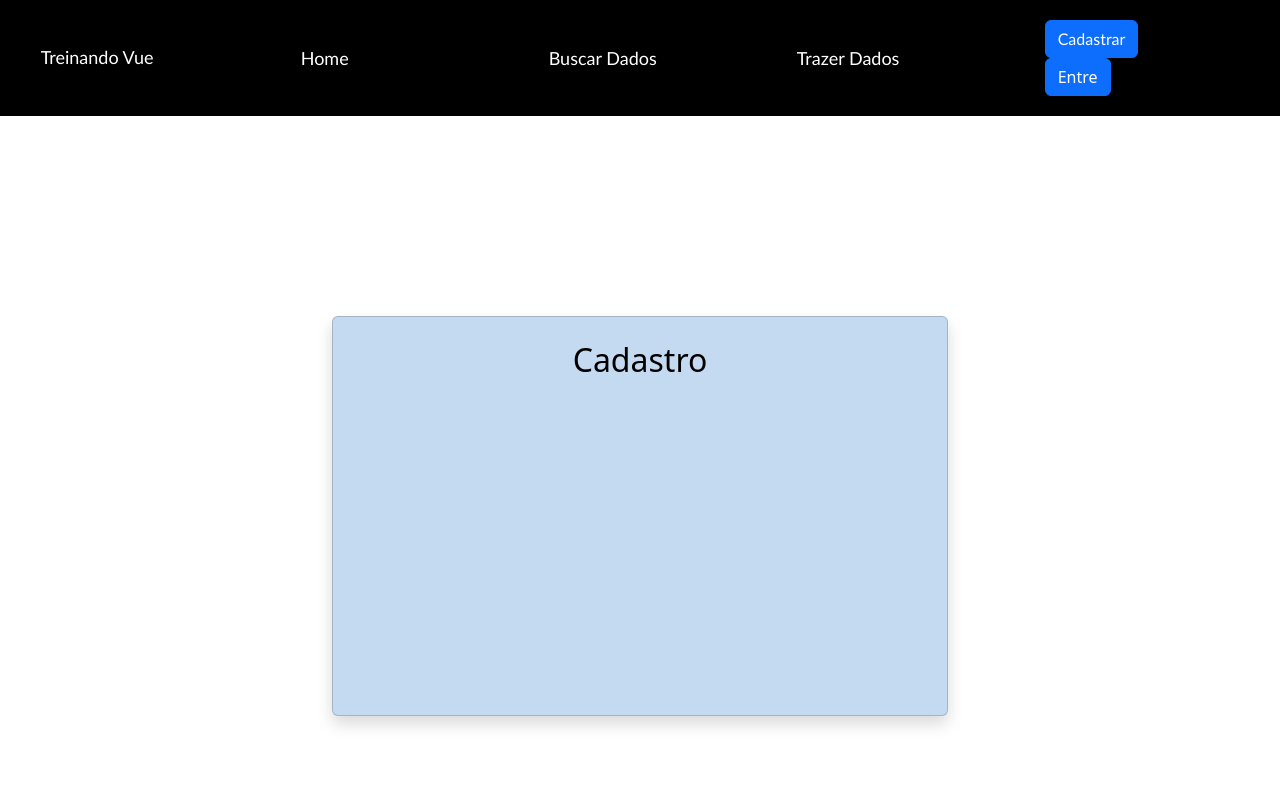
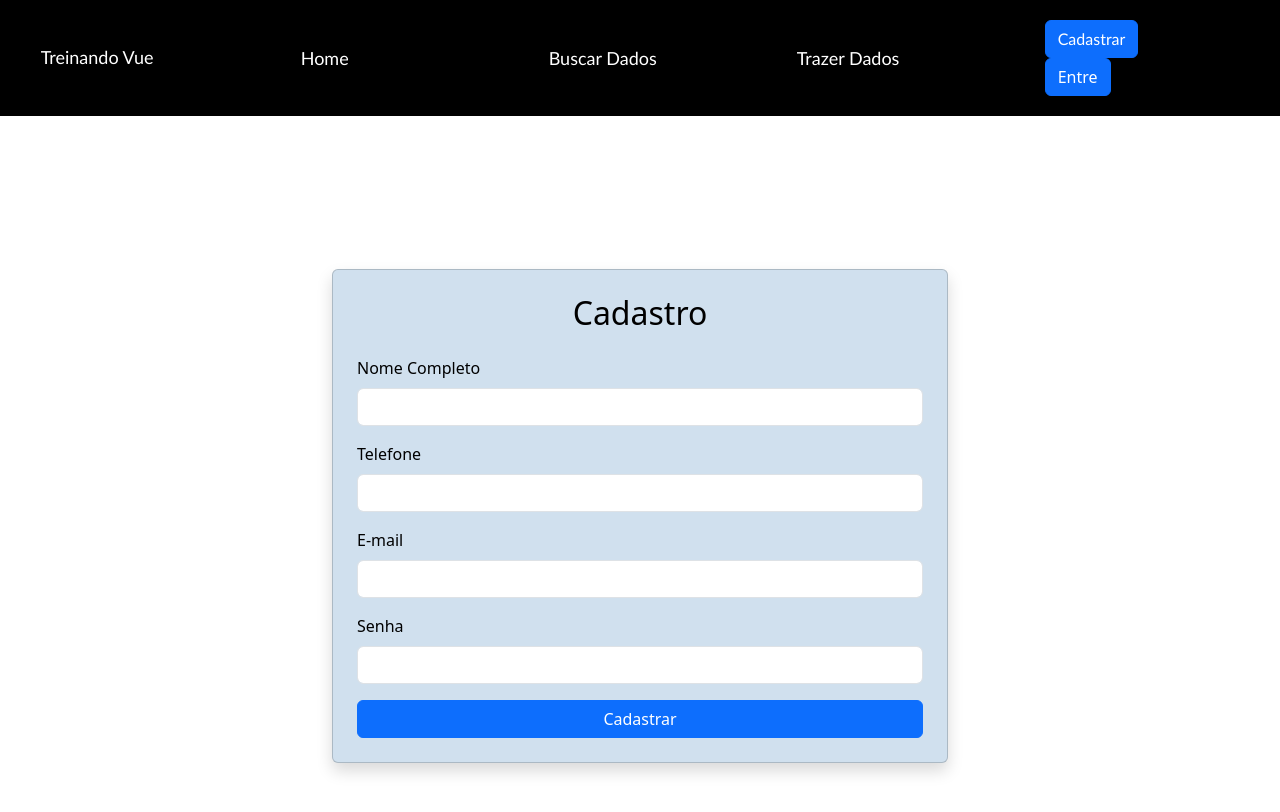
Before and after one commit to Ueslei09/Treinamento-vue, a Vue app in the folder TreinandoVue/: page /cadastra-usuario in a window 1280 px wide. Shown: the top 812 px of the page. Built offline with nearby package versions, Linux system fonts and the light colour scheme; the HTML template or start-up script is replaced by a standard one.

Commit message:
autlizado post

```diff
--- a/TreinandoVue/src/Views/CadastraUsuario.vue
+++ b/TreinandoVue/src/Views/CadastraUsuario.vue
@@ -13,12 +13,34 @@
       p-4: espaçamento interno confortável
       text-white: deixa todos os textos internos brancos
     -->
-    <div class="card w-50 h-50 shadow p-4 text-black custom-card">
+    <div class="card w-50  shadow p-4 text-black custom-card">
         <!-- mb-4: adiciona um espaçamento inferior de 1rem -->
       <h2 class="text-center mb-4">Cadastro</h2>
 
       <!-- O conteúdo do seu formulário entra aqui -->
         <form @submit.prevent="cadastrarUsuario">
+              <!-- Campo Nome -->
+        <div class="mb-3">
+          <label class="form-label">Nome Completo</label>
+          <input type="text" v-model="formulario.NOME" class="form-control" required>
+        </div>
+        <!-- Campo Telefone -->
+        <div class="mb-3">
+          <label class="form-label">Telefone</label>
+          <input type="tel" v-model="formulario.TELEFONE" class="form-control">
+        </div>
+        <!-- Campo Email -->
+        <div class="mb-3">
+          <label class="form-label">E-mail</label>
+          <input type="email" v-model="formulario.EMAIL" class="form-control" required>
+        </div>
+        <!-- Campo Senha -->
+        <div class="mb-3">
+          <label class="form-label">Senha</label>
+          <input type="password" v-model="formulario.SENHA" class="form-control" required>
+        </div>
+         <!-- Botão de envio -->
+        <button type="submit" class="btn btn-primary w-100">Cadastrar</button>
 
         </form>
 
@@ -29,7 +51,7 @@
 <style scoped>
 
  .card{
-  background-color: #c4daf0 !important;
+  background-color: #d0e0ee !important;
  }
 </style>
 <script setup>
@@ -38,10 +60,10 @@ import { ref } from 'vue';
 
 // Cria um objeto reativo chamado "formulario" que contém os campos do formulário
 const formulario = ref({
-  nome: '',
-  telefone: '',
-  email: '',
-  senha: ''    // Mapeia para a nova coluna SENHA
+  NOME: '',
+  TELEFONE: '',
+  EMAIL: '',
+  SENHA: ''    // Mapeia para a nova coluna SENHA
 });
 
 // Função
@@ -49,7 +71,7 @@ const cadastrarUsuario = async () => {
     // Faz uma requisição POST para o endpoint de cadastro, enviando os dados do formulário
 try {
 
-    const resposta = await fetch('http://localhost:3000/api/cadastro', {
+    const resposta = await fetch('http://localhost:3000/cadastro', {
       method: 'POST',
       headers: { 'Content-Type': 'application/json' },
       body: JSON.stringify(formulario.value)
@@ -57,7 +79,7 @@ try {
     // Verifica se a resposta foi bem-sucedida e exibe uma mensagem apropriada
      if (resposta.ok) {
       alert('Cadastrado com sucesso!');
-      formulario.value = { nome: '', telefone: '', email: '', usuario: '', senha: '' };
+      formulario.value = { NOME: '', TELEFONE: '', EMAIL: '', SENHA: '' };
     }else {
       alert('Erro ao salvar.');
     }
```
